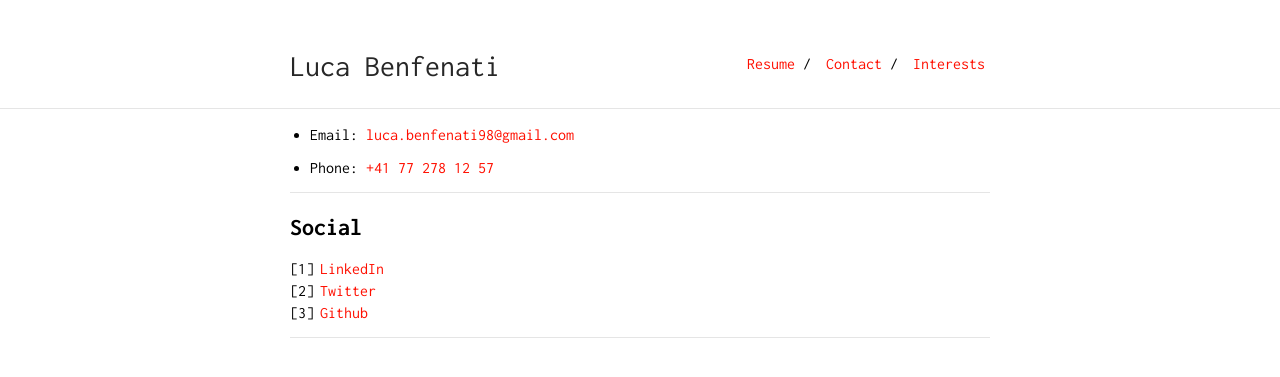
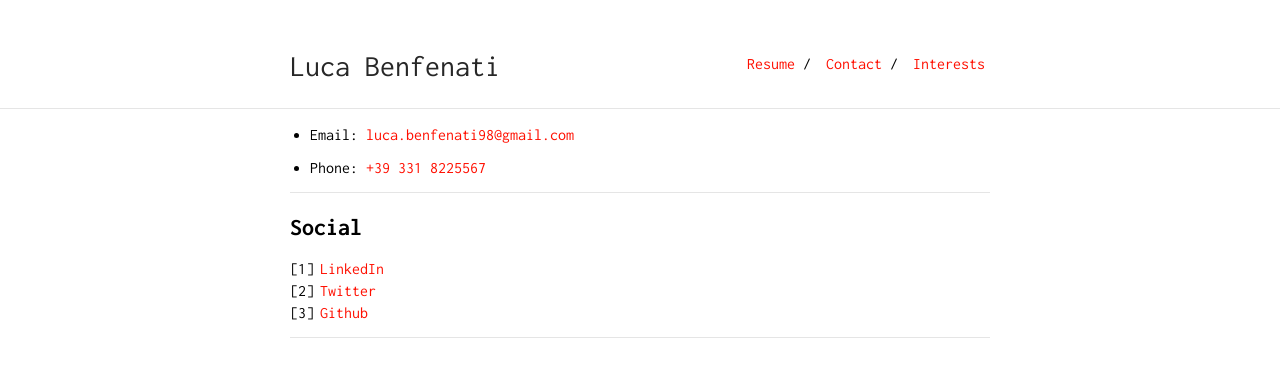
Before and after one commit to lucabnf/lucabnf.github.io, a Jekyll site: the page built from contact.md, in a window 1280 px wide. Shown: the top 377 px of the page. Built offline with Jekyll 4.4.1, drawn with Linux system fonts in a browser that asks for light colours.

Commit message:
modified contacts

```diff
--- a/contact.md
+++ b/contact.md
@@ -5,7 +5,8 @@ is_contact: true
 
 * Email: [luca.benfenati98@gmail.com](mailto:luca.benfenati98@gmail.com)
 
-* Phone: [+41 77 278 12 57](tel:+41772781257)
+<!-- * Phone: [+41 77 278 12 57](tel:+41772781257) -->
+* Phone: [+39 331 8225567](tel:+393318225567)
 
 <!-- ---
 
```
